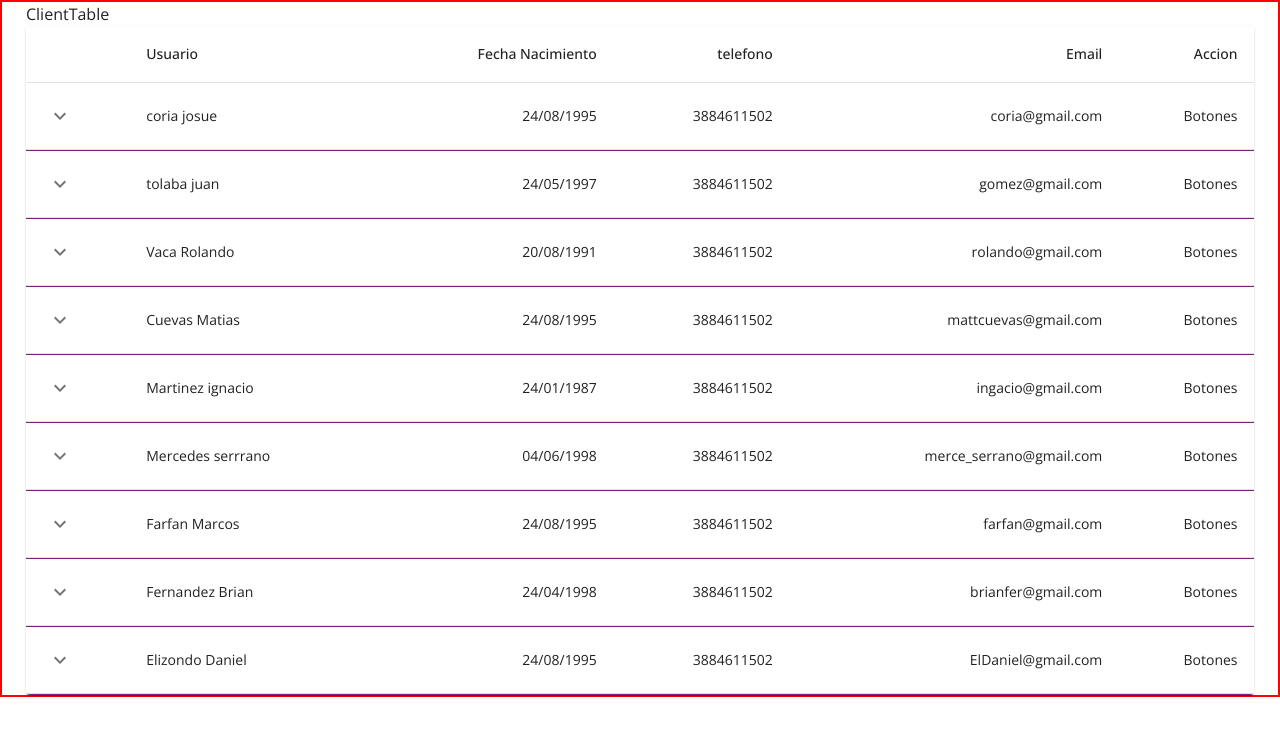
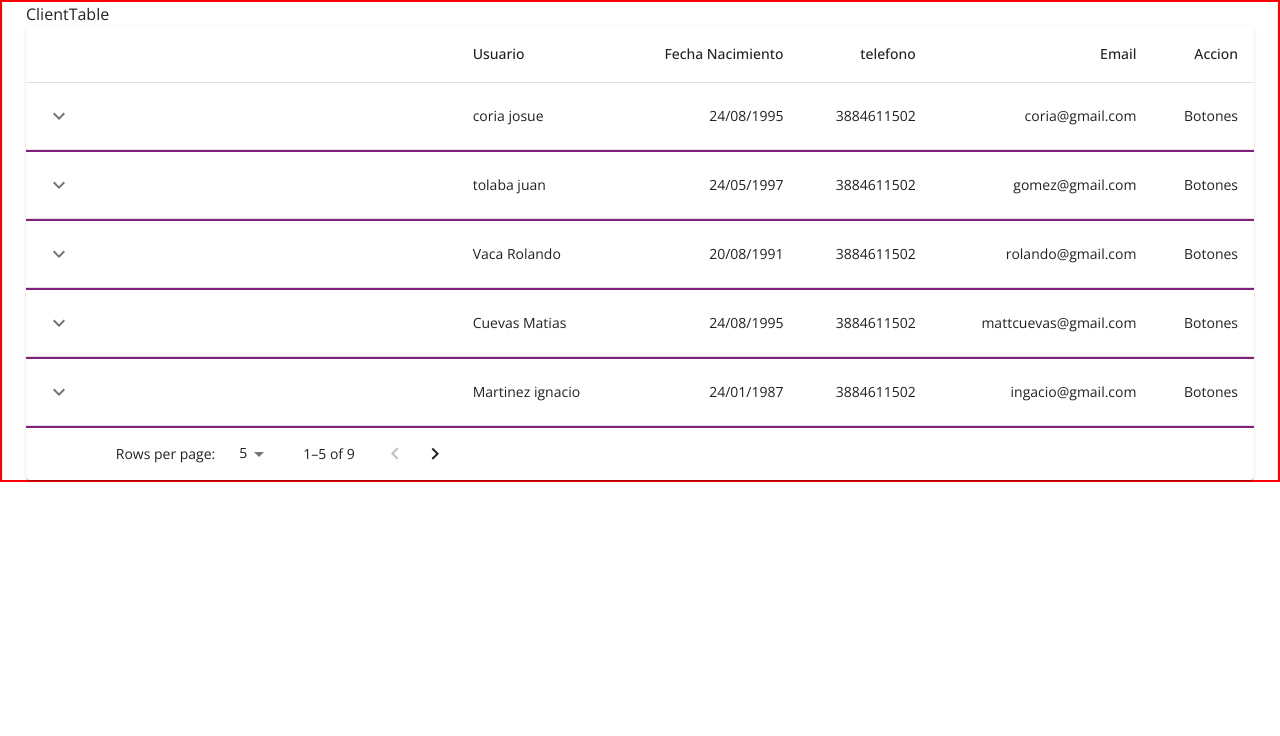
Before and after one commit to JorgeDCoria/barbertendence-front, a React (Vite) app: page /admin/clients in a window 1280 px wide. Shown: the top 736 px of the page. Built offline with nearby package versions, Linux system fonts and the light colour scheme.

Commit message:
perf/ table user, se agrega paginado a tabla de usuarios

```diff
--- a/src/pages/admin/components/ClientTable.tsx
+++ b/src/pages/admin/components/ClientTable.tsx
@@ -1,22 +1,35 @@
-import { useEffect } from "react";
+import { useState, useEffect } from "react";
 import { useAppDispatch, useAppSelector } from "../../../hook/useStore";
 import { actionGetAllUser } from "../../../redux/actions/userAction";
-
-import { Container } from "@mui/material";
-
-import Table from "@mui/material/Table";
-import TableBody from "@mui/material/TableBody";
-import TableCell from "@mui/material/TableCell";
-import TableContainer from "@mui/material/TableContainer";
-import TableHead from "@mui/material/TableHead";
-import TableRow from "@mui/material/TableRow";
-import Paper from "@mui/material/Paper";
+import {
+    Table,
+    TablePagination,
+    Container,
+    TableBody,
+    TableCell,
+    TableContainer,
+    TableHead,
+    TableRow,
+    Paper,
+} from "@mui/material";
 
 import UserRow from "./UserRow";
 
 const ClientTable: React.FC = () => {
     const dispatch = useAppDispatch();
     const { users } = useAppSelector((state) => state.userSate);
+    const [page, setPage] = useState(0);
+    const [rowsPerPage, setRowsPerPage] = useState(5);
+
+    const handleChangePage = (event: unknown, newPage: number) => {
+        setPage(newPage);
+    };
+
+    const handleChangeRowsPerPage = (event: React.ChangeEvent<HTMLInputElement>) => {
+        setRowsPerPage(+event.target.value);
+        setPage(0);
+    };
+
     useEffect(() => {
         dispatch(actionGetAllUser());
     }, []);
@@ -30,7 +43,7 @@ const ClientTable: React.FC = () => {
         >
             ClientTable
             <TableContainer component={Paper}>
-                <Table aria-label="collapsible table">
+                <Table aria-label="collapsible table" stickyHeader>
                     <TableHead>
                         <TableRow>
                             <TableCell />
@@ -42,8 +55,21 @@ const ClientTable: React.FC = () => {
                         </TableRow>
                     </TableHead>
                     <TableBody>
-                        {users && users.map((user) => <UserRow key={user.id} user={user} />)}
+                        {users &&
+                            users
+                                .slice(page * rowsPerPage, page * rowsPerPage + rowsPerPage)
+                                .map((user) => <UserRow key={user.id} user={user} />)}
                     </TableBody>
+
+                    <TablePagination
+                        rowsPerPageOptions={[5, 10, 15]}
+                        component={"div"}
+                        count={users ? users?.length : 0}
+                        rowsPerPage={rowsPerPage}
+                        page={page}
+                        onPageChange={handleChangePage}
+                        onRowsPerPageChange={handleChangeRowsPerPage}
+                    />
                 </Table>
             </TableContainer>
         </Container>
--- a/src/pages/admin/components/UserRow.tsx
+++ b/src/pages/admin/components/UserRow.tsx
@@ -14,7 +14,7 @@ const UserRow: React.FC<UserRowProps> = ({ user }) => {
     const theme: Theme = useTheme();
     return (
         <>
-            <TableRow sx={{ "& > *": { borderBottom: "unset" } }}>
+            <TableRow hover sx={{ "& > *": { borderBottom: "unset" } }}>
                 <TableCell>
                     <IconButton aria-label="expand row" size="small" onClick={() => setOpen(!open)}>
                         {open ? <KeyboardArrowUpIcon /> : <KeyboardArrowDownIcon />}
```
